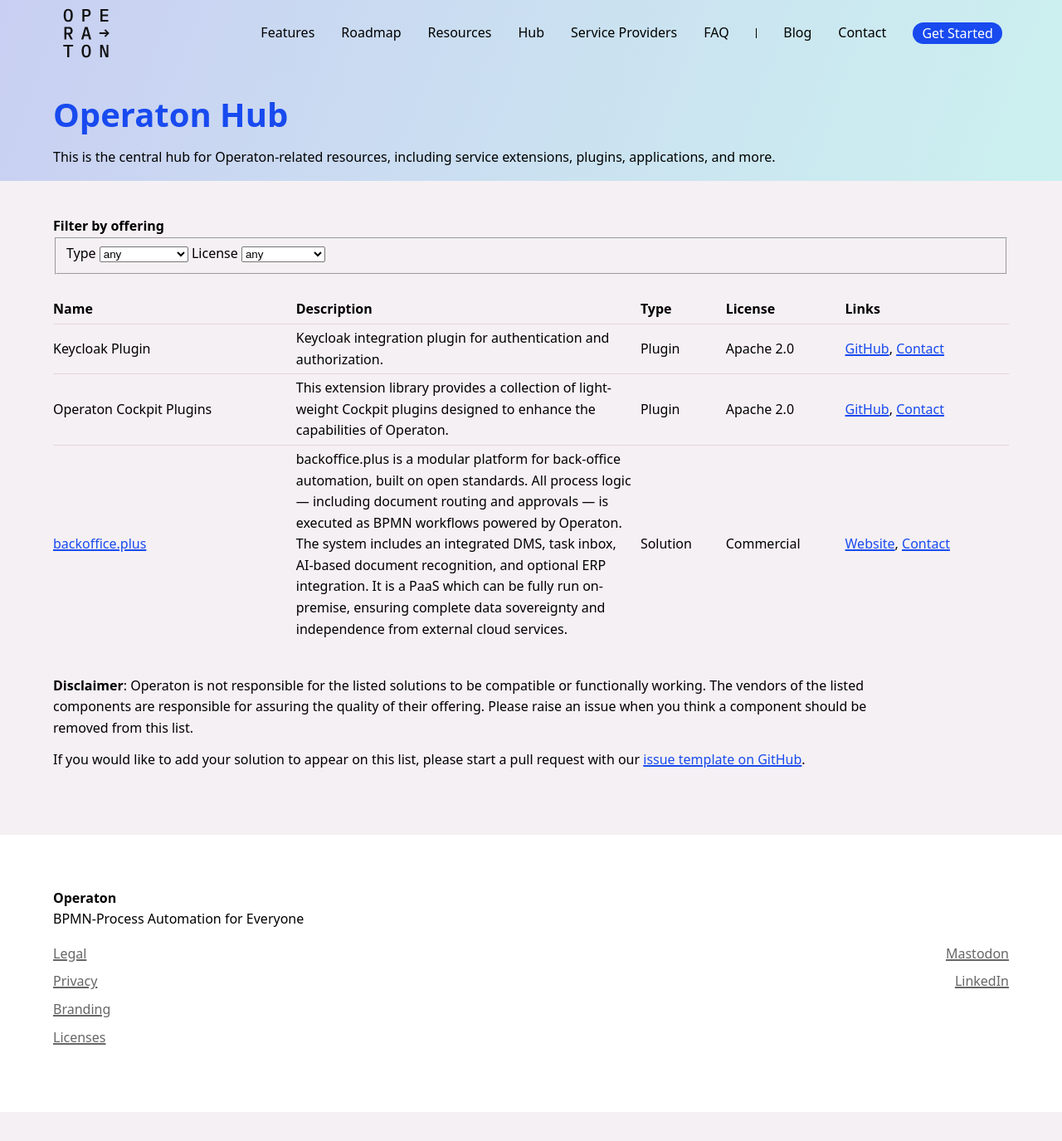
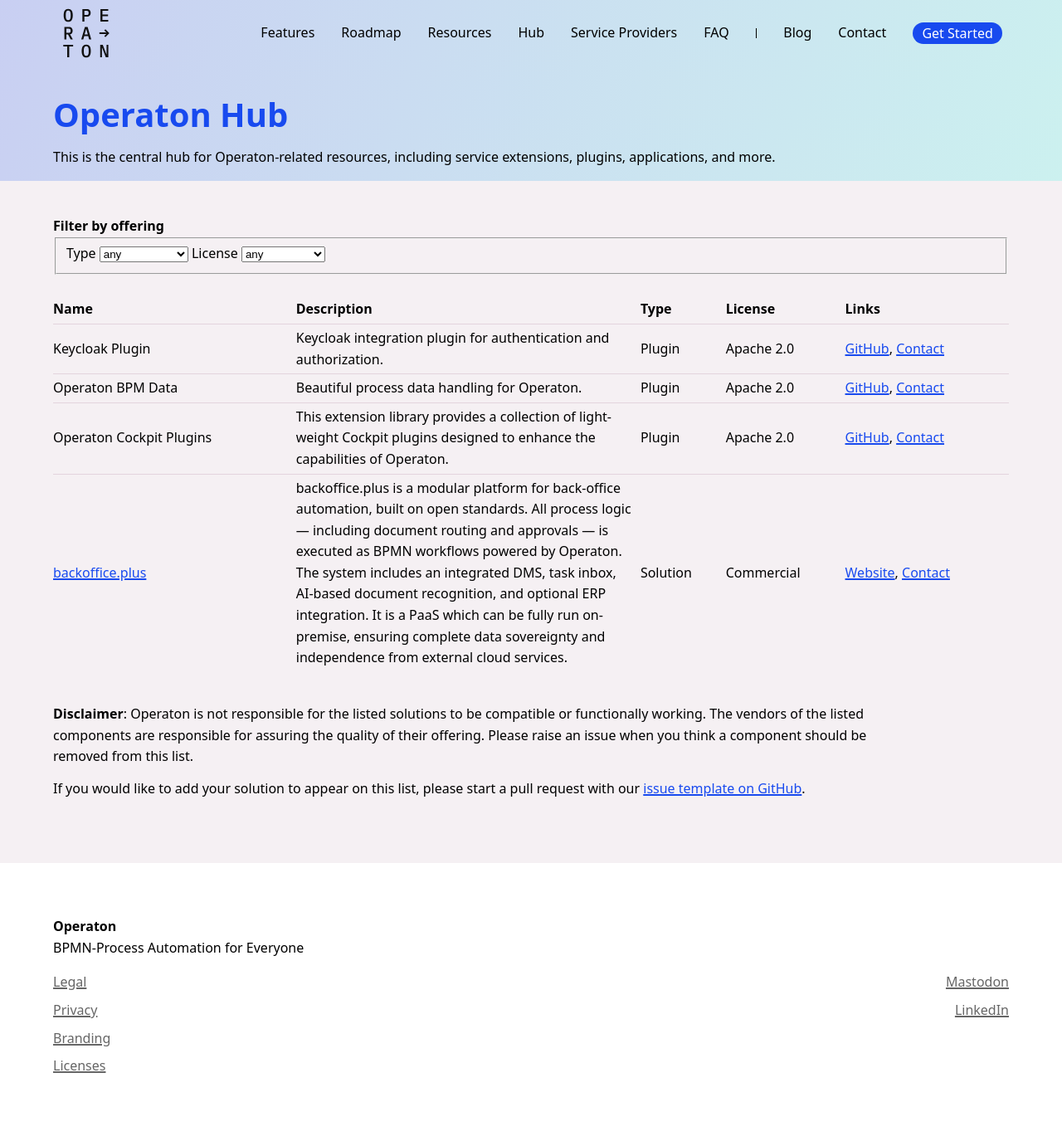
Before and after one commit to operaton/operaton.org, a Jekyll site: the page built from hub.html, in a window 1280 px wide. Shown: the whole page at 83% size. Built offline with Jekyll 4.4.1, drawn with Linux system fonts in a browser that asks for light colours; before the commit the page ends 1340 px from its top, so only the background shows below that.

Commit message:
feat(hub): Add Operaton BPM Data

```diff
--- a/_data/hub-items.yml
+++ b/_data/hub-items.yml
@@ -31,3 +31,13 @@
       url: https://backoffice.plus
     - label: Contact
       url: "julian.haupt@backoffice.plus"
+- name: Operaton BPM Data
+  description: >-
+    Beautiful process data handling for Operaton.
+  type: 1
+  license: 2
+  links:
+    - label: GitHub
+      url: https://github.com/cachescrubber/camunda-bpm-data/tree/operaton
+    - label: Contact
+      url: "https://github.com/cachescrubber"
```
